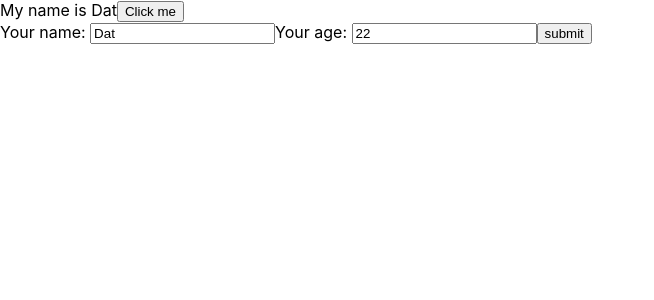
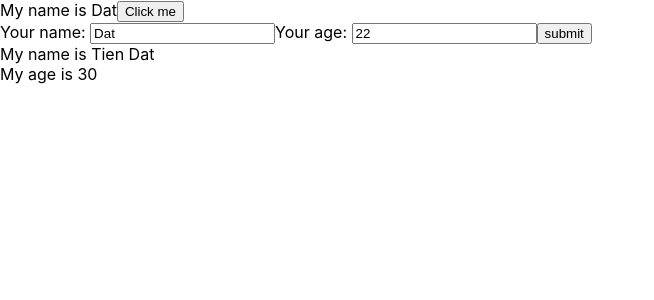
Before and after one commit to tiendat201102/learn-react, a React (Create React App) app: page / in a window 1280 px wide. Shown: the top 300 px of the page, without its empty margins (0-654 px from the left). Built offline with nearby package versions, Linux system fonts and the light colour scheme.

Commit message:
video 23

```diff
--- /dev/null
+++ b/src/components/DisplayInfor.jsx
@@ -0,0 +1,14 @@
+import React, { Component } from 'react'
+
+export default class DisplayInfor extends Component {
+  render() {
+    const {name, age} = this.props;
+
+    return (
+      <div>
+        <div>My name is {name}</div>
+        <div>My age is {age}</div>
+      </div>
+    )
+  }
+}
--- a/src/components/MyComponent.jsx
+++ b/src/components/MyComponent.jsx
@@ -1,13 +1,15 @@
 import React, { Component } from "react";
 import UserInfor from "./UserInfor";
+import DisplayInfor from "./DisplayInfor";
 
 export default class MyComponent extends Component {
 
   render() {
+    const myInfor = ["a","b","c"];
     return (
       <div>
-
-          <UserInfor/>
+        <UserInfor />
+        <DisplayInfor name="Tien Dat" age="30" myInfor={myInfor}/>
       </div>
     );
   }
```
